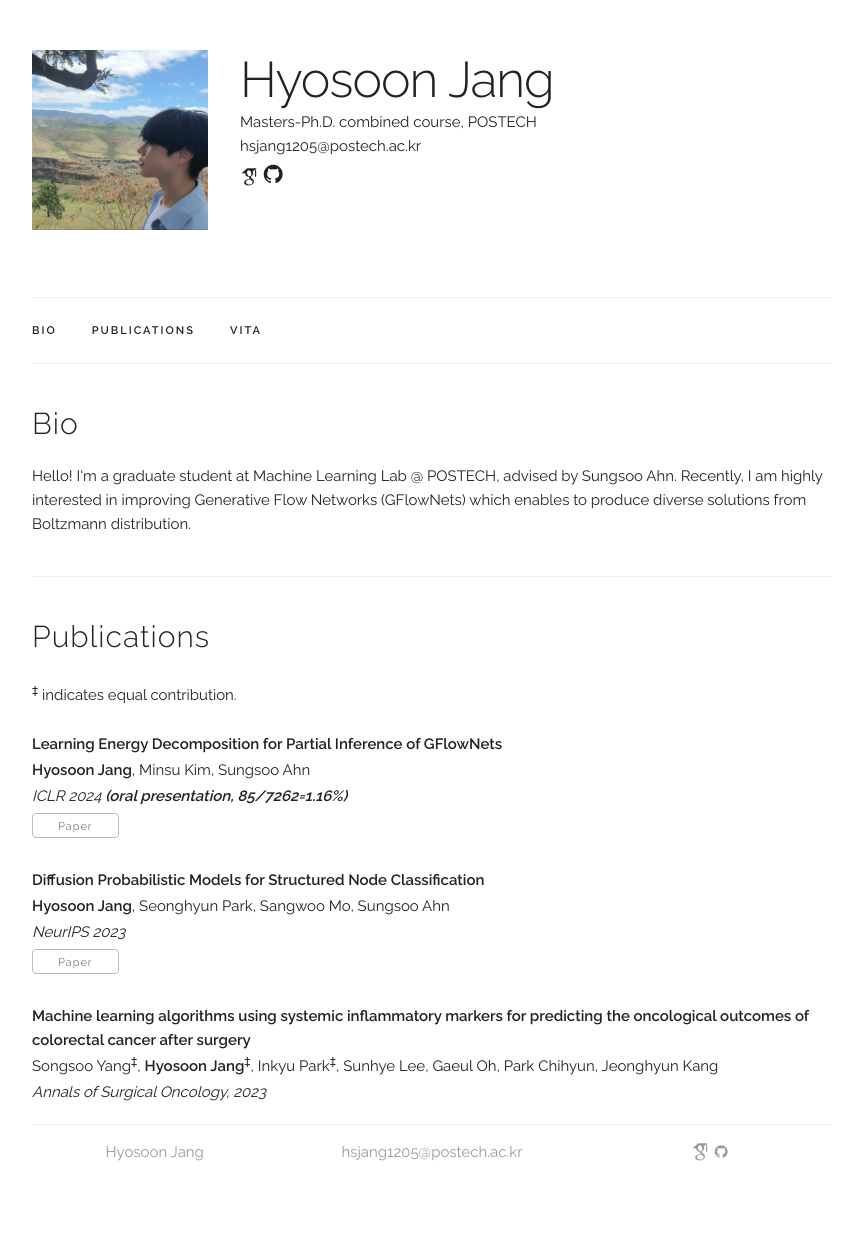
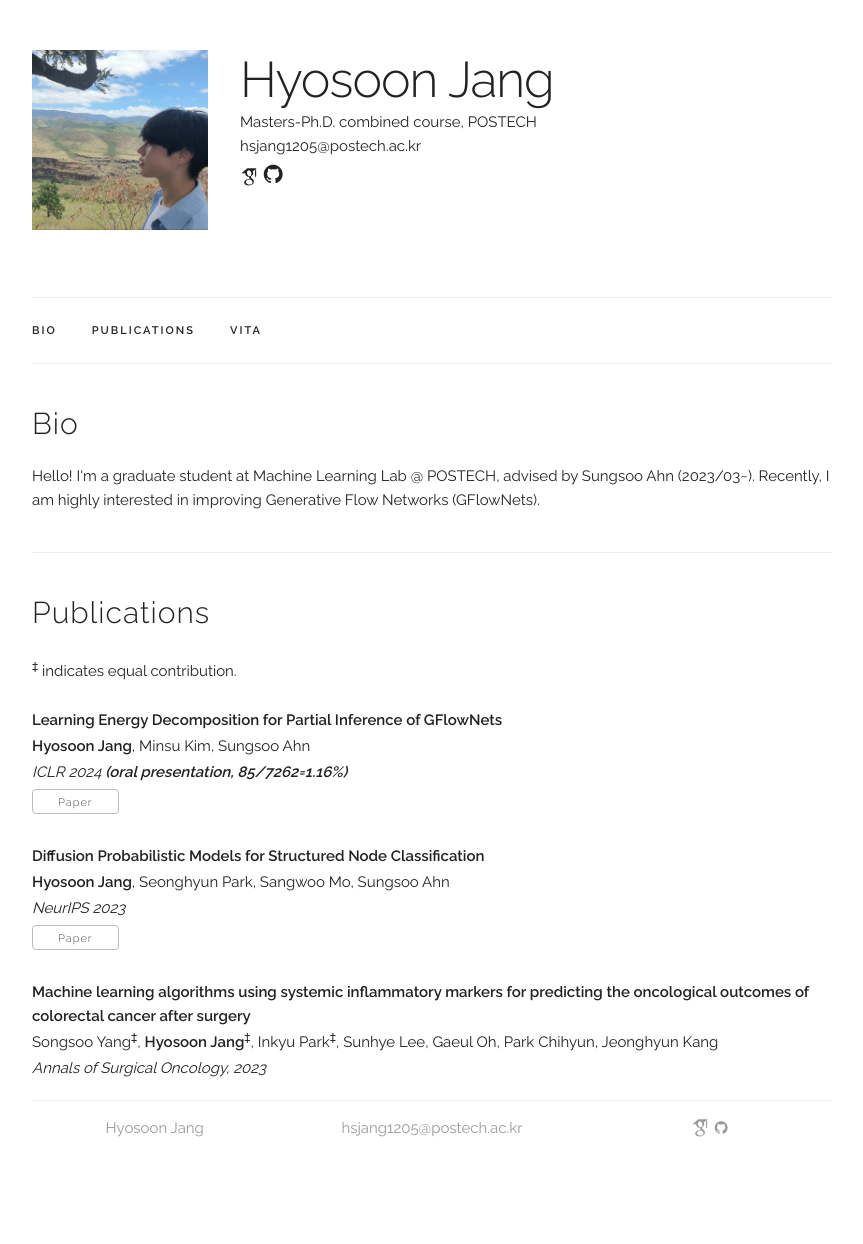
Before and after one commit to hsjang0/hsjang, a Jekyll site: the page built from index.html, in a window 1280 px wide. Shown: the whole page, without its empty margins (208-1071 px from the left). Built offline with Jekyll 4.4.1, drawn with Linux system fonts in a browser that asks for light colours; some web fonts are replaced; after the commit the page ends 1220 px from its top, so only the background shows below that.

Commit message:
Update index.html

```diff
--- a/index.html
+++ b/index.html
@@ -5,7 +5,7 @@
 <!-- ========== BIO ========== -->
 <div class="docs-section" id="bio">
   <h4>Bio</h4>
-  Hello! I'm a graduate student at Machine Learning Lab @ POSTECH, advised by Sungsoo Ahn. Recently, I am highly interested in improving Generative Flow Networks (GFlowNets) which enables to produce diverse solutions from Boltzmann distribution.
+  Hello! I'm a graduate student at Machine Learning Lab @ POSTECH, advised by Sungsoo Ahn (2023/03~). Recently, I am highly interested in improving Generative Flow Networks (GFlowNets).
   <!-- <p>
   My research develops tools for analyzing <b>large-scale social data</b>, aiming to provide a better understanding of <b>social structure and behaviors</b> online while also impacting the <b>design of digital social systems</b>.
   My recent work has focused on reducing political polarization online
```
